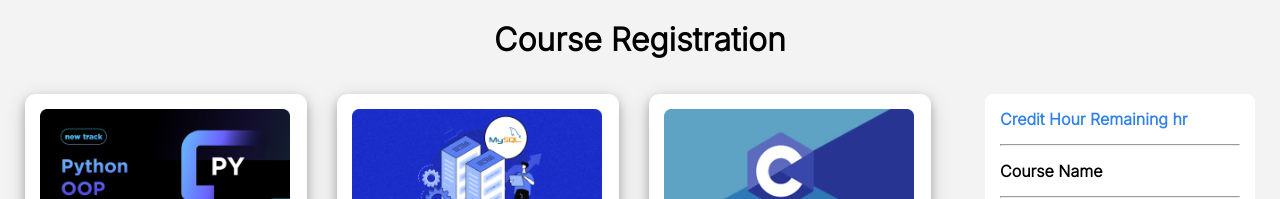
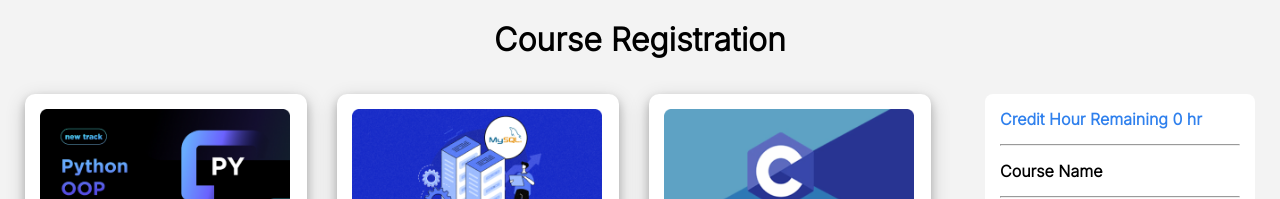
Before and after one commit to nirobutso140/course-sale, a React (Vite) app: page / in a window 1280 px wide. Shown: the top 199 px of the page. Built offline with nearby package versions, Linux system fonts and the light colour scheme.

Commit message:
calculate remainder value of total cost

```diff
--- a/src/Cart/Cart.jsx
+++ b/src/Cart/Cart.jsx
@@ -1,10 +1,10 @@
 
 import './Cart.css'
-const Cart = ({selectCourse, totalCost}) => {
+const Cart = ({selectCourse, totalCost, remainder}) => {
     console.log(selectCourse);
     return (
         <div>
-            <p className='Remaining'>Credit Hour Remaining hr </p>
+            <p className='Remaining'>Credit Hour Remaining {remainder} hr </p>
             <hr />
             <p className='course_name'>Course Name</p>
             <ol className='course_name_list'>
--- a/src/Home/Home.jsx
+++ b/src/Home/Home.jsx
@@ -7,6 +7,7 @@ const Home = () => {
     const [courses, setCourses] = useState([])
     const [selectCourse, setSelectCourse] = useState([])
     const [cost, setCost] = useState(0)
+    const [remainding, setRemainding] = useState(0)
     useEffect(()=>{
        fetch('/course.json')
        .then(res => res.json())
@@ -22,6 +23,8 @@ const Home = () => {
          selectCourse.forEach(item=>{
             count = count + item.credit
          })
+         const remainderCredit = 20 - count
+         setRemainding(remainderCredit)
          setCost(count)
          setSelectCourse([...selectCourse, course]);
        }
@@ -53,7 +56,7 @@ const Home = () => {
                 </div>
                 <div className="cart_container">
                     <div className="cart">
-                       <Cart selectCourse={selectCourse} totalCost={cost}></Cart>
+                       <Cart selectCourse={selectCourse} totalCost={cost} remainder={remainding}></Cart>
                     </div>
                 </div>
             </div>
```
